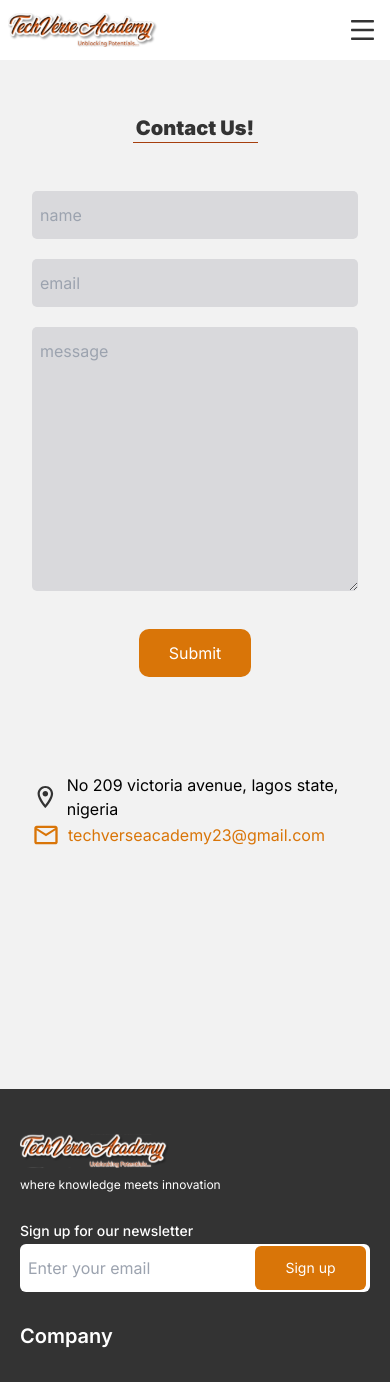
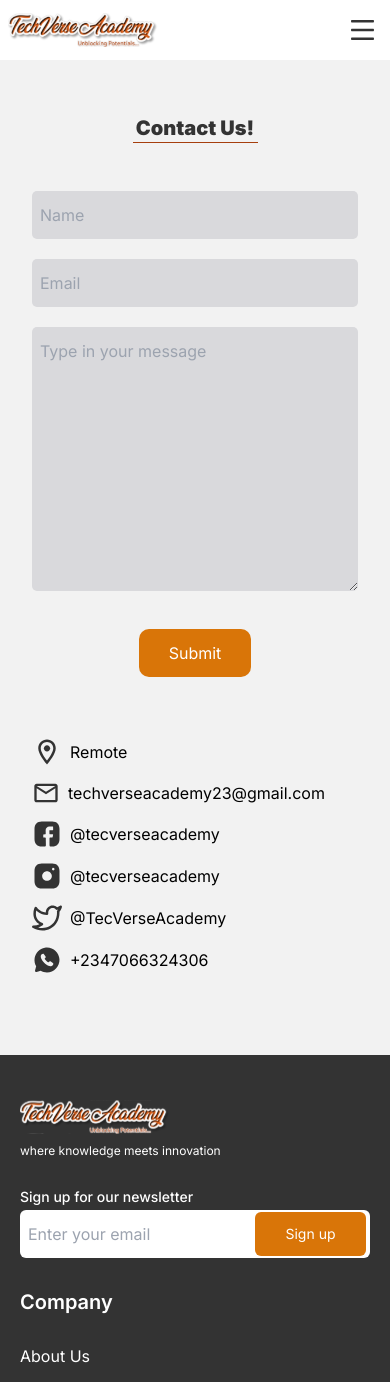
Before and after one commit to brytebee/____10nth_Mnoht___, a Next.js app: page /contact in a window 390 px wide. Shown: the top 1382 px of the page. Built offline with nearby package versions, Linux system fonts and the light colour scheme.

Commit message:
feat(app): Adjust page to new design

```diff
--- a/src/app/contact/ContactDetails.tsx
+++ b/src/app/contact/ContactDetails.tsx
@@ -4,28 +4,10 @@ import Link from 'next/link'
 
 const email = 'techverseacademy23@gmail.com';
 
-const MobileContactDetails = () => (
-  <div className='md:hidden'>
-    <p className='flex items-center gap-2'>
-      <svg xmlns="http://www.w3.org/2000/svg" width="30" height="30" viewBox="0 0 30 30" fill="none">
-        <path d="M15 2.5C10.1625 2.5 6.25 6.4125 6.25 11.25C6.25 17.8125 15 27.5 15 27.5C15 27.5 23.75 17.8125 23.75 11.25C23.75 6.4125 19.8375 2.5 15 2.5ZM8.75 11.25C8.75 7.8 11.55 5 15 5C18.45 5 21.25 7.8 21.25 11.25C21.25 14.85 17.65 20.2375 15 23.6C12.4 20.2625 8.75 14.8125 8.75 11.25Z" fill="#333333" />
-        <path d="M15 14.375C16.7259 14.375 18.125 12.9759 18.125 11.25C18.125 9.52411 16.7259 8.125 15 8.125C13.2741 8.125 11.875 9.52411 11.875 11.25C11.875 12.9759 13.2741 14.375 15 14.375Z" fill="#333333" />
-      </svg>
-      <span className=''>No 209 victoria avenue, lagos state, nigeria</span>
-    </p>
-    <Link href={`mailto:${email}`} className='flex items-center gap-2'>
-      <svg xmlns="http://www.w3.org/2000/svg" width="28" height="28" viewBox="0 0 28 28" fill="none">
-        <path d="M25.6668 7.00002C25.6668 5.71669 24.6168 4.66669 23.3335 4.66669H4.66683C3.3835 4.66669 2.3335 5.71669 2.3335 7.00002V21C2.3335 22.2834 3.3835 23.3334 4.66683 23.3334H23.3335C24.6168 23.3334 25.6668 22.2834 25.6668 21V7.00002ZM23.3335 7.00002L14.0002 12.8334L4.66683 7.00002H23.3335ZM23.3335 21H4.66683V9.33335L14.0002 15.1667L23.3335 9.33335V21Z" fill="#D97508" />
-      </svg>
-      <span className='text-[#D97508]'>{email}</span>
-    </Link>
-  </div >
-)
-
 export default function ContactDetails() {
   return (
-    <div className='pb-60'>
-      <div className='hidden md:flex flex-col gap-3'>
+    <div className='pb-20'>
+      <div className='flex flex-col gap-3 justify-center md:items-start'>
         <p className='flex items-center gap-2'>
           <svg xmlns="http://www.w3.org/2000/svg" width="30" height="30" viewBox="0 0 30 30" fill="none">
             <path d="M15 2.5C10.1625 2.5 6.25 6.4125 6.25 11.25C6.25 17.8125 15 27.5 15 27.5C15 27.5 23.75 17.8125 23.75 11.25C23.75 6.4125 19.8375 2.5 15 2.5ZM8.75 11.25C8.75 7.8 11.55 5 15 5C18.45 5 21.25 7.8 21.25 11.25C21.25 14.85 17.65 20.2375 15 23.6C12.4 20.2625 8.75 14.8125 8.75 11.25Z" fill="#333333" />
@@ -60,7 +42,6 @@ export default function ContactDetails() {
           +2347066324306
         </Link>
       </div>
-      <MobileContactDetails />
     </div>
   )
 }
--- a/src/app/contact/ContactForm.tsx
+++ b/src/app/contact/ContactForm.tsx
@@ -10,7 +10,7 @@ export default function ContactForm() {
   return (
     <form className='flex flex-col gap-5 md:w-[450px]' onSubmit={handleSubmit(onSubmit)}>
       <label htmlFor="name">
-        <input type="text" id="name" placeholder='name'
+        <input type="text" id="name" placeholder='Name'
           className='py-3 px-2 w-full border border-none rounded-[5px] bg-[#d9d9dc]'
           {...register("name")}
           style={errors.name && errorStyles}
@@ -18,7 +18,7 @@ export default function ContactForm() {
         {errors.name && <p className='text-red-700'>{errors.name.message}</p>}
       </label>
       <label htmlFor="email">
-        <input type="email" id="email" placeholder='email'
+        <input type="email" id="email" placeholder='Email'
           className='py-3 px-2 w-full border border-none rounded-[5px] bg-[#d9d9dc]'
           {...register("email")}
           style={errors.email && errorStyles}
@@ -26,13 +26,13 @@ export default function ContactForm() {
         {errors.email && <p className='text-red-700'>{errors.email.message}</p>}
       </label>
       <label htmlFor="message">
-        <textarea id="message" cols={30} rows={10} placeholder='message' className='py-3 px-2 w-full border border-none rounded-[5px] bg-[#d9d9dc]'
+        <textarea id="message" cols={30} rows={10} placeholder='Type in your message' className='py-3 px-2 w-full border border-none rounded-[5px] bg-[#d9d9dc]'
           {...register("message")}
           style={errors.message && errorStyles}
         ></textarea>
         {errors.message && <p className='text-red-700'>{errors.message.message}</p>}
       </label>
-      <button type="submit" className='self-center md:self-start mt-3 w-28 md:w-[200px] py-3 px-6 flex items-center bg-[#D97508] rounded-[10px] text-white mb-12 md:mb-0 justify-center'
+      <button type="submit" className='self-center md:self-start mt-3 w-28 md:w-[200px] py-3 px-6 flex items-center bg-[#D97508] rounded-[10px] text-white mb-3 md:mb-0 justify-center'
         disabled={isSubmitting}
       >
         {isSubmitting ? 'Submitting...' : 'Submit'}
--- a/src/app/contact/page.tsx
+++ b/src/app/contact/page.tsx
@@ -8,7 +8,7 @@ export default function ContactUsPage() {
     <main className='bg-[#F2F2F2] pt-16 px-8 md:pb-20 relative'>
       <Image src='/svgs/polygon-header.svg' alt='polygon' width={100} height={100} className='hidden lg:block absolute top-2 left-[470px]' />
       <Image src='/svgs/polygon-nav.svg' alt='polygon' width={150} height={150} className='hidden lg:block absolute -top-20 right-80 z-auto' />
-      <h1 className='text-center mb-12 text-[#333] text-xl md:text-3xl font-black border-b border-[#A63F0E] w-[125px] md:w-[250px] md:mb-16 mx-auto'>Contact Us!</h1>
+      <h1 className='text-center mb-12 text-[#333] text-xl md:text-3xl font-black border-b md:border-b-2 border-[#A63F0E] w-[125px] md:w-[250px] md:mb-16 mx-auto'>Contact Us!</h1>
       <Image src='/svgs/polygon-double.svg' alt='polygon' width={100} height={50} className='hidden lg:block absolute top-10 left-0' />
       <div className='flex flex-col md:flex-row-reverse lg:ml-[360px] md:justify-center gap-12 md:w-full lg:w-7/12'>
         <ContactForm />
```
